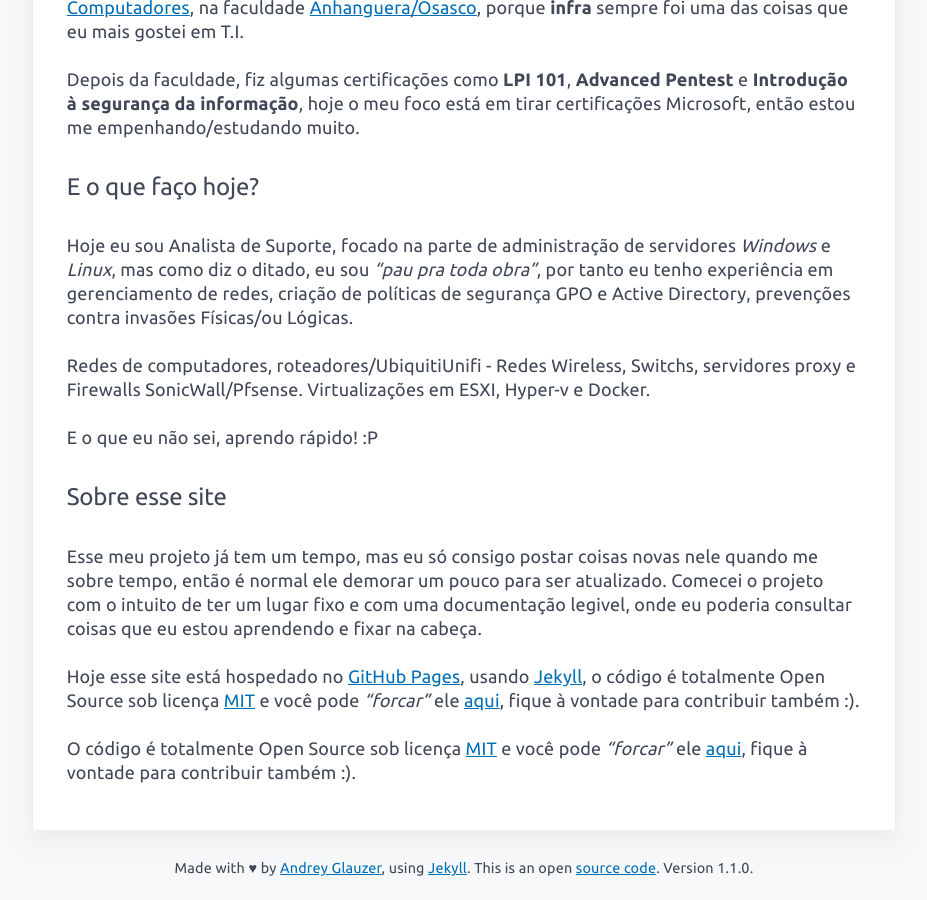
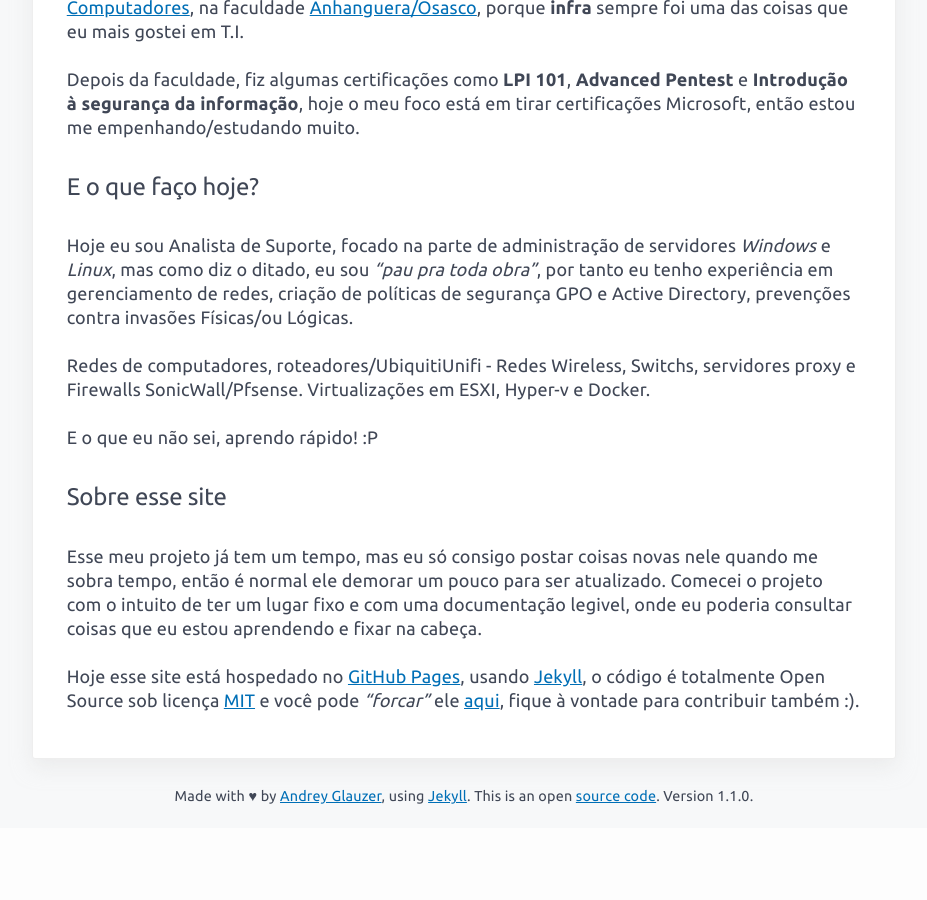
Before and after one commit to Koltharius/andreyglauzer.github.io, a Jekyll site: the page built from about.md, in a window 1280 px wide and 900 px high, scrolled down 997 px. Shown: the whole window, without its empty margins (176-1103 px from the left). Built offline with Jekyll 4.4.1, drawn with Linux system fonts in a browser that asks for light colours; nearby versions of some CDN libraries; some web fonts are replaced; comment, search, counter and statistics services are not loaded; after the commit the page ends 1825 px from its top, so only the background shows below that.

Commit message:
Correção de erro de digitação e texto duplicado.

```diff
--- a/about.md
+++ b/about.md
@@ -34,8 +34,6 @@ E o que eu não sei, aprendo rápido! :P
 
 ### Sobre esse site
 
-Esse meu projeto já tem um tempo, mas eu só consigo postar coisas novas nele quando me sobre tempo, então é normal ele demorar um pouco para ser atualizado. Comecei o projeto com o intuito de ter um lugar fixo e com uma documentação legivel, onde eu poderia consultar coisas que eu estou aprendendo e fixar na cabeça.
+Esse meu projeto já tem um tempo, mas eu só consigo postar coisas novas nele quando me sobra tempo, então é normal ele demorar um pouco para ser atualizado. Comecei o projeto com o intuito de ter um lugar fixo e com uma documentação legivel, onde eu poderia consultar coisas que eu estou aprendendo e fixar na cabeça.
 
 Hoje esse site está hospedado no [GitHub Pages](https://github.com), usando [Jekyll](https://jekyllthemes.io/), o código é totalmente Open Source sob licença [MIT](https://github.com/andreyglauzer/andreyglauzer.github.io/blob/source/LICENSE) e você pode _"forcar"_ ele [aqui](https://github.com/andreyglauzer/andreyglauzer.github.io), fique à vontade para contribuir também :).
-
-O código é totalmente Open Source sob licença [MIT](https://github.com/andreyglauzer/andreyglauzer.github.io/blob/source/LICENSE) e você pode _"forcar"_ ele [aqui](https://github.com/andreyglauzer/andreyglauzer.github.io), fique à vontade para contribuir também :).
```
